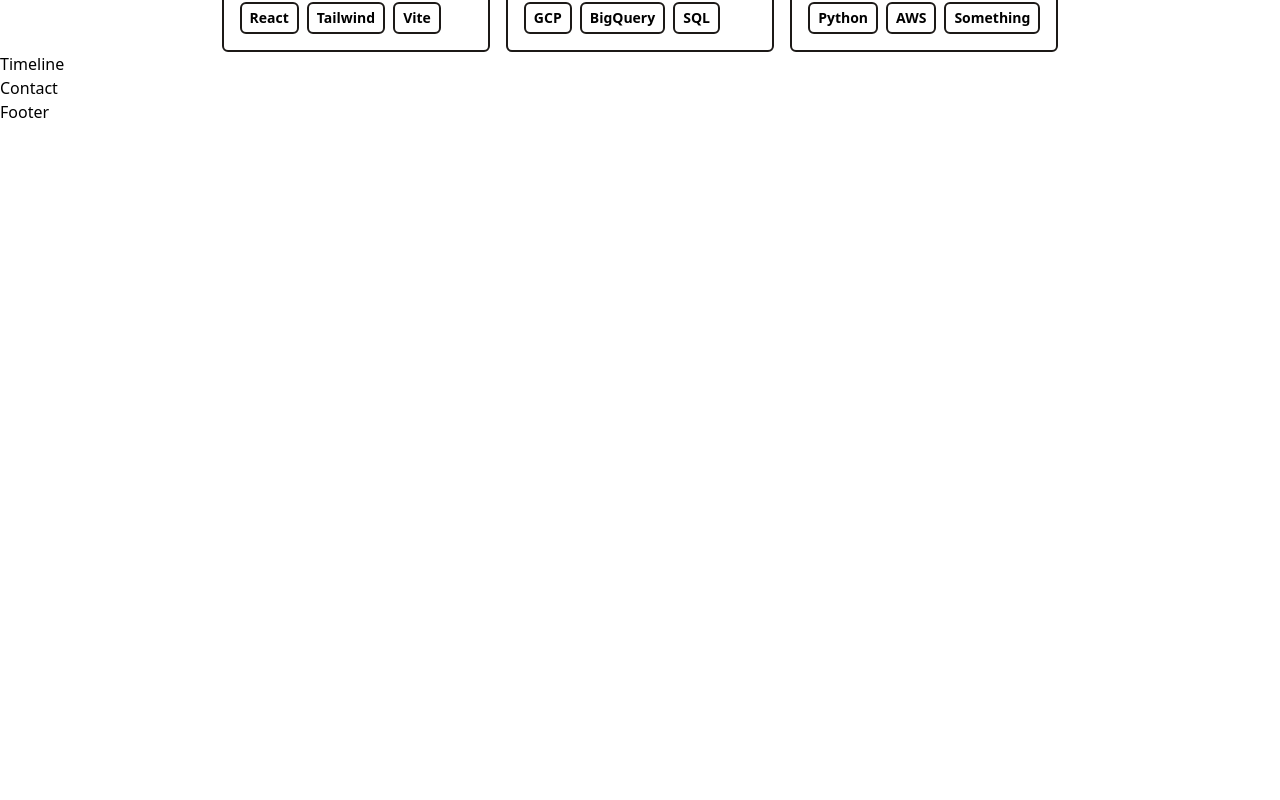
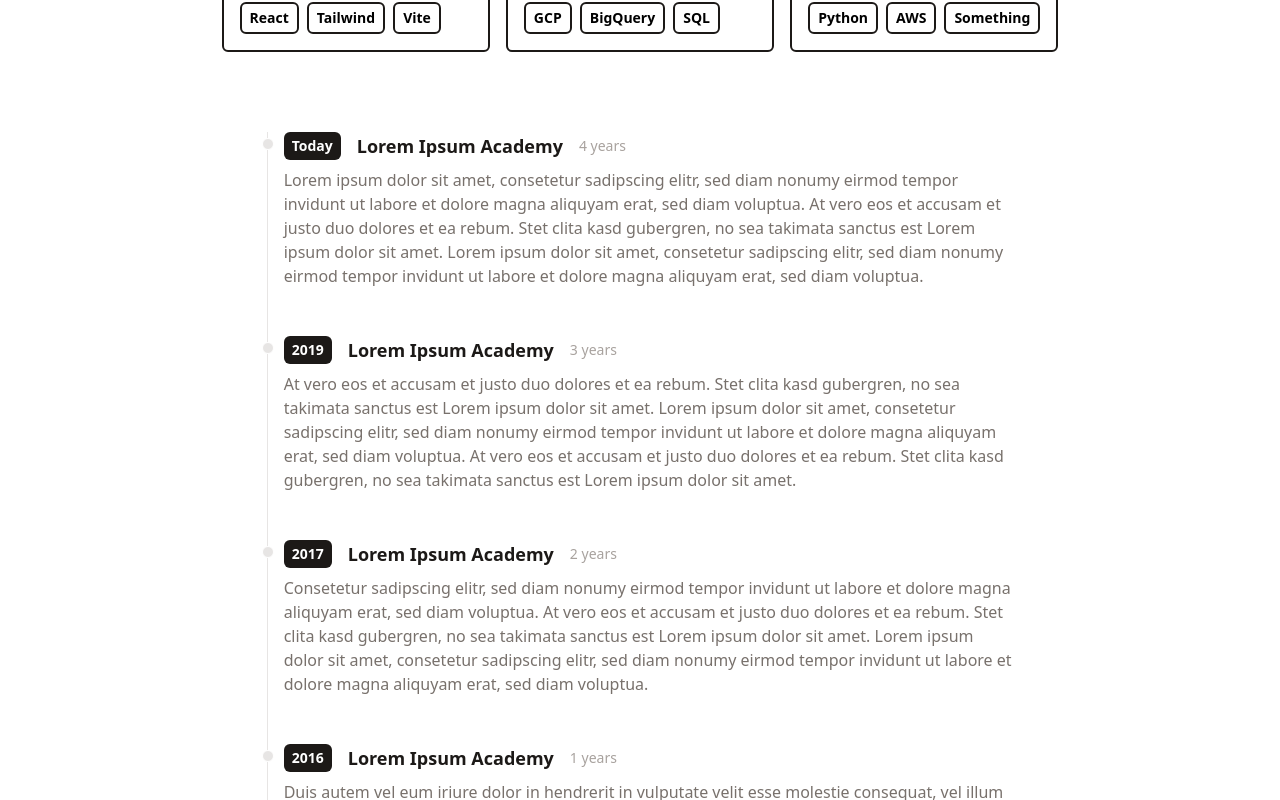
Before and after one commit to TolgaBastuerk/minimal-dev-portfolio, a React (Vite) app: page / in a window 1280 px wide. Shown: the part 660-1460 px from the top of the page. Before the commit the page ends 800 px from the top, so only its background shows below. Built offline with nearby package versions, Linux system fonts and the light colour scheme.

Commit message:
added Timeline and TimelineItem

```diff
--- a/src/components/Timeline.jsx
+++ b/src/components/Timeline.jsx
@@ -1,7 +1,22 @@
 import React from "react";
+import data from "../data/TimelineData";
+import TimelineItem from "./TimelineItem";
 
 const Timeline = () => {
-  return <div>Timeline</div>;
+  return (
+    <div className="flex flex-col md:flex-row justify-center my-20">
+      <div className="w-full md:w-7/12">
+        {data.map((item) => (
+          <TimelineItem
+            year={item.year}
+            title={item.title}
+            duration={item.duration}
+            details={item.details}
+          />
+        ))}
+      </div>
+    </div>
+  );
 };
 
 export default Timeline;
--- /dev/null
+++ b/src/components/TimelineItem.jsx
@@ -0,0 +1,23 @@
+import React from "react";
+
+const TimelineItem = ({ year, title, duration, details }) => {
+  return (
+    <ol className="flex flex-col md:flex-row relative border-l border-stone-200">
+      <li className="mb-10 ml-4">
+        <div className="absolute w-3 h-3 bg-stone-200 rounded-full mt-1.5 -left-1.5 border border-white" />
+        <p className="flex flex-wrap gap-4 flex-row items-center justify-start text-xs md:text-sm">
+          <span className="inline-block px-2 py-1 font-semibold text-white bg-stone-900 rounded-md">
+            {year}
+          </span>
+          <h3 className="text-lg font-semibold text-stone-900">{title}</h3>
+          <div className="my-1 text-sm font-normal leading-none text-stone-400">
+            {duration}
+          </div>
+        </p>
+        <p className="my-2 text-base font-normal text-stone-500">{details}</p>
+      </li>
+    </ol>
+  );
+};
+
+export default TimelineItem;
--- /dev/null
+++ b/src/data/TimelineData.js
@@ -0,0 +1,30 @@
+export default [
+  {
+    year: "Today",
+    title: "Lorem Ipsum Academy",
+    duration: "4 years",
+    details:
+      "Lorem ipsum dolor sit amet, consetetur sadipscing elitr, sed diam nonumy eirmod tempor invidunt ut labore et dolore magna aliquyam erat, sed diam voluptua. At vero eos et accusam et justo duo dolores et ea rebum. Stet clita kasd gubergren, no sea takimata sanctus est Lorem ipsum dolor sit amet. Lorem ipsum dolor sit amet, consetetur sadipscing elitr, sed diam nonumy eirmod tempor invidunt ut labore et dolore magna aliquyam erat, sed diam voluptua.",
+  },
+  {
+    year: "2019",
+    title: "Lorem Ipsum Academy",
+    duration: "3 years",
+    details:
+      "At vero eos et accusam et justo duo dolores et ea rebum. Stet clita kasd gubergren, no sea takimata sanctus est Lorem ipsum dolor sit amet. Lorem ipsum dolor sit amet, consetetur sadipscing elitr, sed diam nonumy eirmod tempor invidunt ut labore et dolore magna aliquyam erat, sed diam voluptua. At vero eos et accusam et justo duo dolores et ea rebum. Stet clita kasd gubergren, no sea takimata sanctus est Lorem ipsum dolor sit amet.",
+  },
+  {
+    year: "2017",
+    title: "Lorem Ipsum Academy",
+    duration: "2 years",
+    details:
+      "Consetetur sadipscing elitr, sed diam nonumy eirmod tempor invidunt ut labore et dolore magna aliquyam erat, sed diam voluptua. At vero eos et accusam et justo duo dolores et ea rebum. Stet clita kasd gubergren, no sea takimata sanctus est Lorem ipsum dolor sit amet. Lorem ipsum dolor sit amet, consetetur sadipscing elitr, sed diam nonumy eirmod tempor invidunt ut labore et dolore magna aliquyam erat, sed diam voluptua.",
+  },
+  {
+    year: "2016",
+    title: "Lorem Ipsum Academy",
+    duration: "1 years",
+    details:
+      "Duis autem vel eum iriure dolor in hendrerit in vulputate velit esse molestie consequat, vel illum dolore eu feugiat nulla facilisis at vero eros et accumsan et iusto odio dignissim qui blandit praesent luptatum zzril delenit augue duis dolore te feugait nulla facilisi. Lorem ipsum dolor sit amet, consectetuer adipiscing elit, sed diam nonummy nibh euismod tincidunt ut laoreet dolore magna aliquam erat volutpat. ",
+  },
+];
```
